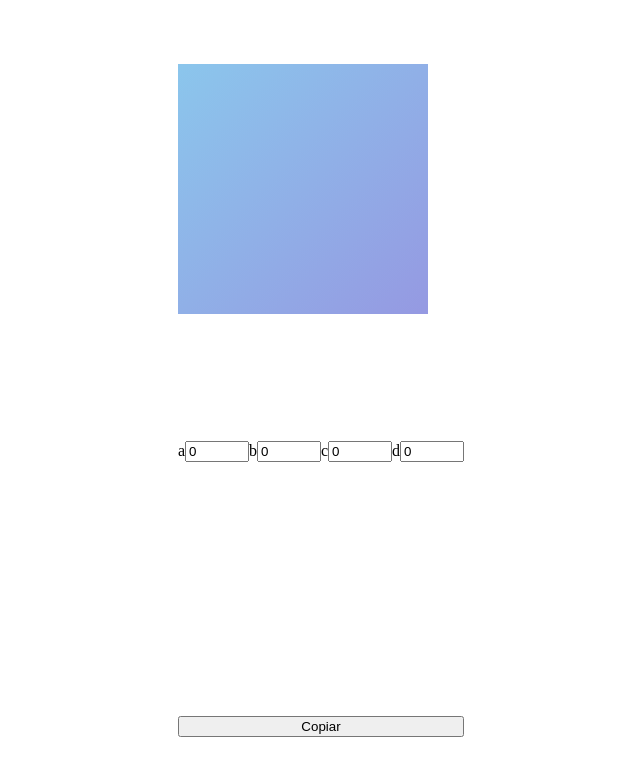
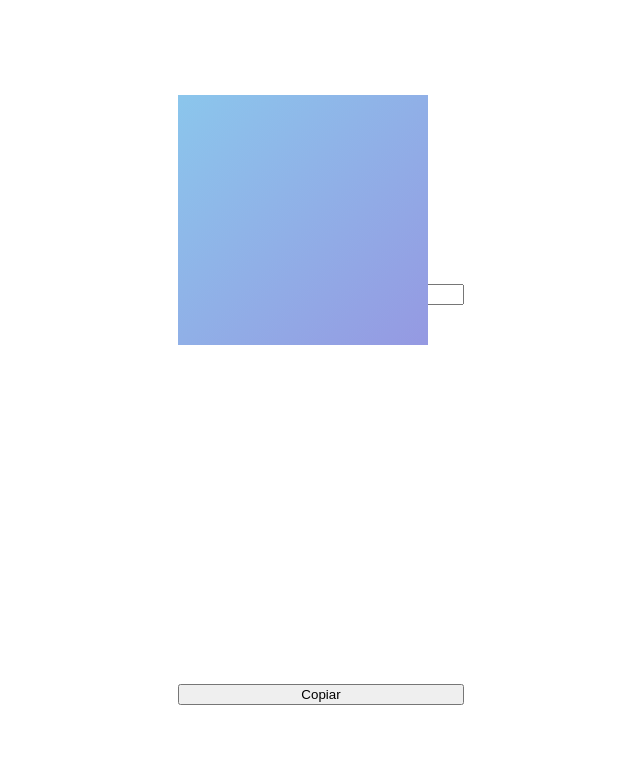
Before and after one commit to Lopez089/Border-Radius-Previewer, a React (Vite) app: page / in a window 1280 px wide. Shown: the top 776 px of the page, without its empty margins (319-959 px from the left). Built offline with nearby package versions, Linux system fonts and the light colour scheme.

Commit message:
feat: create to wrapperSquare

```diff
--- a/src/App.jsx
+++ b/src/App.jsx
@@ -5,12 +5,23 @@ import { Layout } from './components/index'
 const inicialState = [0, 0, 0, 0]
 
 const Cuadrado = styled.div`
+  position:absolute;
   width:250px;
   height:250px;
   border-radius: ${prop => prop.border.toString().replaceAll(',', '% ').concat('%')};
   background-color: #8BC6EC;
   background-image: linear-gradient(135deg, #8BC6EC 0%, #9599E2 100%);
 
+`
+const OutlineSquare = styled.div`
+  position:absolute;
+  width:248px;
+  height:248px;
+  border:1px dotted gray;
+`
+
+const WrapeerSquare = styled.div`
+  position:relative;
 `
 
 function App() {
@@ -48,7 +59,10 @@ function App() {
 
   return (
     <Layout>
-      <Cuadrado border={border} />
+      <WrapeerSquare>
+        <OutlineSquare />
+        <Cuadrado border={border} />
+      </WrapeerSquare>
       <form >
         <label htmlFor='a'>a</label>
         <input type="number" name='a' value={border[0]} onChange={(e) => handleSubmit(e)} max='100' min='0' />
```
